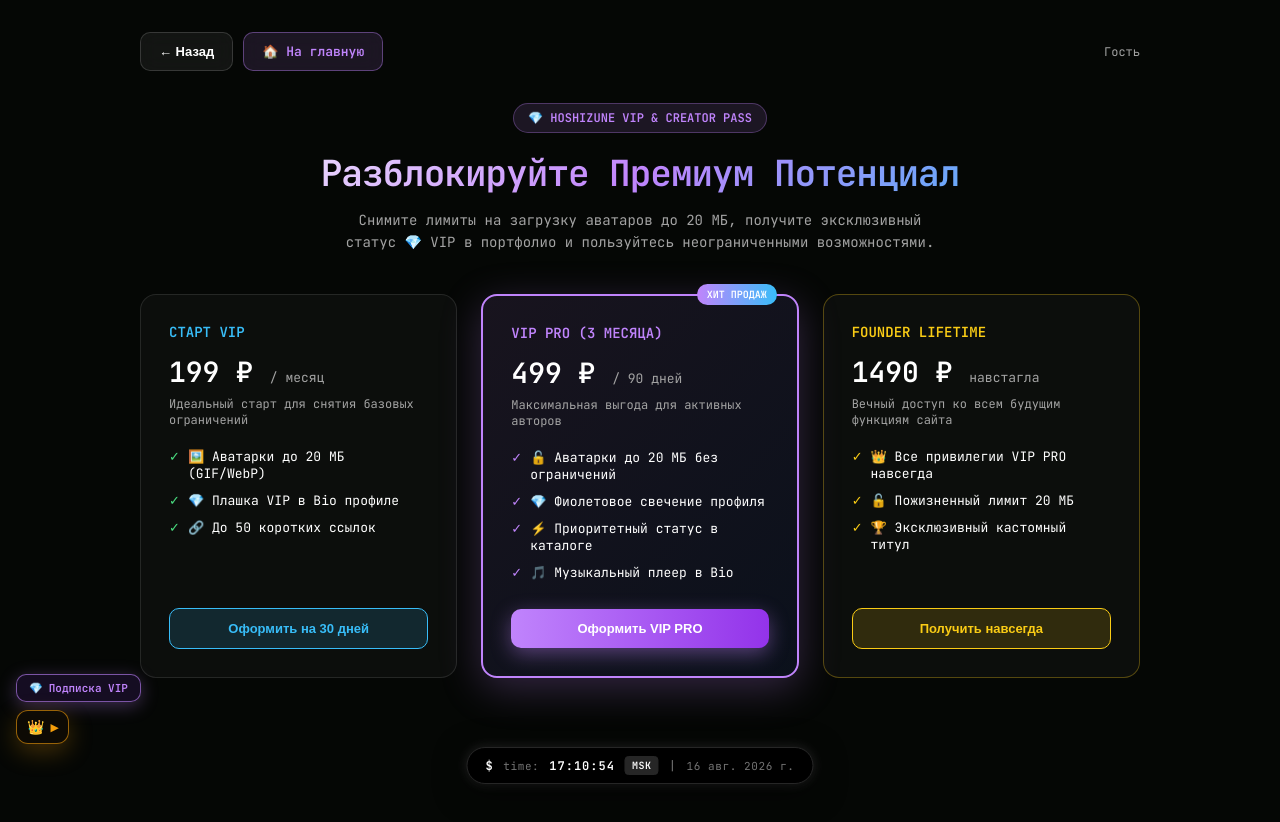
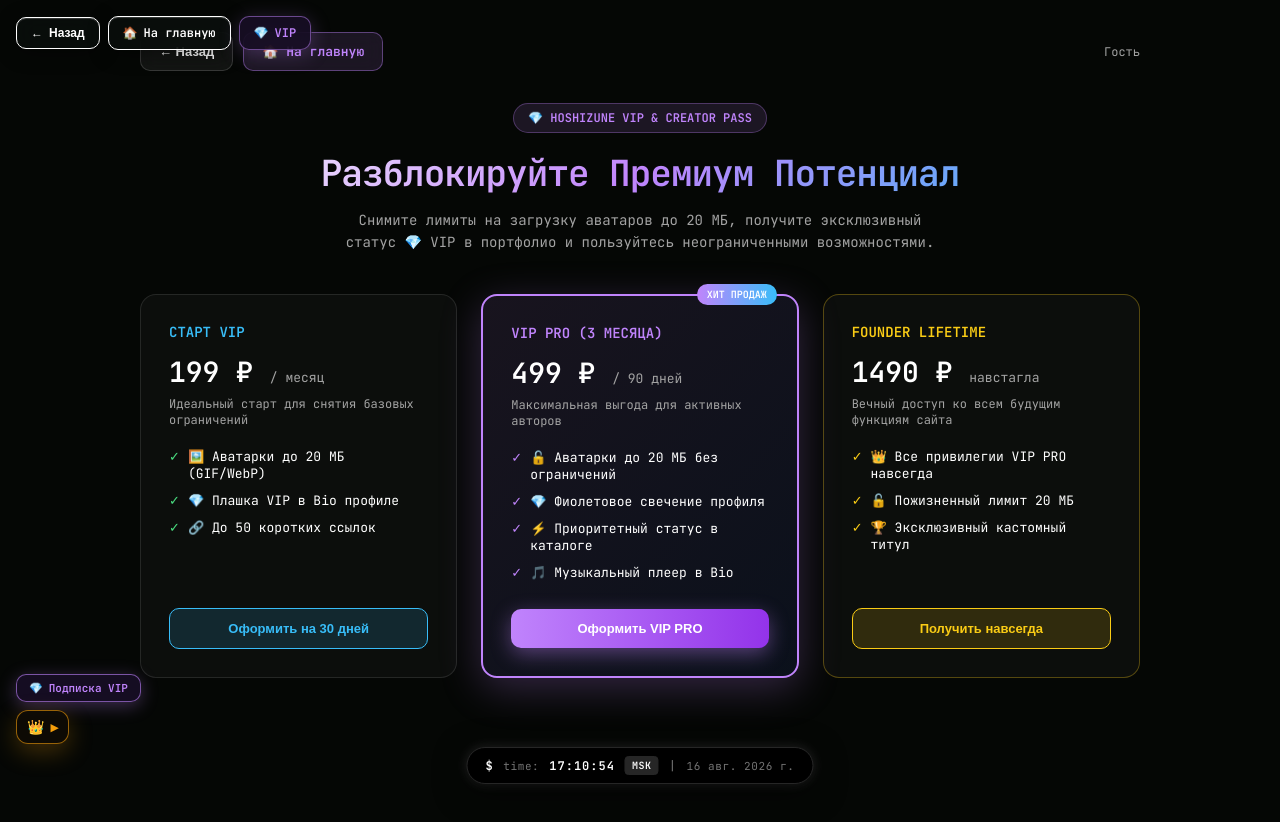
Before and after one commit to zerosensee/hoshizune-v4, a Next.js app: page /subscription in a window 1280 px wide. Shown: the top 822 px of the page. Built offline with nearby package versions, Linux system fonts and the light colour scheme; no server answers.

Commit message:
fix: badge dropdown overflow alignment, add global floating navigation bar and styled back buttons

```diff
--- a/app/layout.jsx
+++ b/app/layout.jsx
@@ -1,6 +1,7 @@
 import './globals.css';
 import MoscowClock from '@/components/ui/MoscowClock';
 import ThemeProvider from '@/components/ThemeProvider';
+import GlobalNavigationWidget from '@/components/ui/GlobalNavigationWidget';
 
 export const metadata = {
   title: 'Hoshizune — Bio',
@@ -63,6 +64,7 @@
       </head>
       <body>
         <div className="noise" />
+        <GlobalNavigationWidget />
         <ThemeProvider>{children}</ThemeProvider>
         <MoscowClock />
       </body>
--- /dev/null
+++ b/components/ui/GlobalNavigationWidget.jsx
@@ -0,0 +1,153 @@
+'use client';
+
+/**
+ * Глобальный плавающий виджет навигации Hoshizune v4.
+ * Автоматически отображается на всех страницах сайта кроме главной ("/").
+ * Предоставляет кнопки "← Назад", "🏠 На главную" и "💎 VIP Подписка"
+ * в стиле Liquid Glass с микро-анимациями.
+ */
+import { usePathname, useRouter } from 'next/navigation';
+import Link from 'next/link';
+
+export default function GlobalNavigationWidget() {
+  const pathname = usePathname();
+  const router = useRouter();
+
+  // Не отображаем плавающую панель только на самой главной странице
+  if (pathname === '/') {
+    return null;
+  }
+
+  const handleBack = () => {
+    if (typeof window !== 'undefined' && window.history.length > 1) {
+      router.back();
+    } else {
+      router.push('/');
+    }
+  };
+
+  return (
+    <div
+      style={{
+        position: 'fixed',
+        top: '16px',
+        left: '16px',
+        zIndex: 99999,
+        display: 'flex',
+        alignItems: 'center',
+        gap: '8px',
+        fontFamily: 'var(--font-mono, monospace)',
+        animation: 'slideUpToast 0.3s ease-out',
+      }}
+    >
+      {/* Кнопка "← Назад" */}
+      <button
+        type="button"
+        onClick={handleBack}
+        style={{
+          background: 'rgba(10, 15, 12, 0.85)',
+          border: '1px solid var(--accent, rgba(255, 255, 255, 0.25))',
+          color: 'var(--text-primary, #ffffff)',
+          padding: '8px 14px',
+          borderRadius: '10px',
+          cursor: 'pointer',
+          fontSize: '12px',
+          fontWeight: 'bold',
+          display: 'flex',
+          alignItems: 'center',
+          gap: '6px',
+          backdropFilter: 'blur(12px)',
+          WebkitBackdropFilter: 'blur(12px)',
+          boxShadow: '0 4px 20px rgba(0, 0, 0, 0.4), inset 0 1px 1px rgba(255, 255, 255, 0.2)',
+          transition: 'all 0.2s cubic-bezier(0.4, 0, 0.2, 1)',
+        }}
+        onMouseEnter={(e) => {
+          e.currentTarget.style.borderColor = 'var(--accent, #4ade80)';
+          e.currentTarget.style.transform = 'translateY(-2px)';
+          e.currentTarget.style.boxShadow = '0 6px 24px var(--accent-glow, rgba(74, 222, 128, 0.3))';
+        }}
+        onMouseLeave={(e) => {
+          e.currentTarget.style.borderColor = 'var(--accent, rgba(255, 255, 255, 0.25))';
+          e.currentTarget.style.transform = 'translateY(0)';
+          e.currentTarget.style.boxShadow = '0 4px 20px rgba(0, 0, 0, 0.4)';
+        }}
+        title="Вернуться на предыдущую страницу"
+      >
+        <span>←</span>
+        <span>Назад</span>
+      </button>
+
+      {/* Кнопка "🏠 На главную" */}
+      <Link
+        href="/"
+        style={{
+          background: 'rgba(10, 15, 12, 0.85)',
+          border: '1px solid var(--accent, rgba(74, 222, 128, 0.4))',
+          color: 'var(--accent, #4ade80)',
+          padding: '8px 14px',
+          borderRadius: '10px',
+          textDecoration: 'none',
+          fontSize: '12px',
+          fontWeight: 'bold',
+          display: 'flex',
+          alignItems: 'center',
+          gap: '6px',
+          backdropFilter: 'blur(12px)',
+          WebkitBackdropFilter: 'blur(12px)',
+          boxShadow: '0 4px 20px rgba(0, 0, 0, 0.4), inset 0 1px 1px rgba(255, 255, 255, 0.2)',
+          transition: 'all 0.2s cubic-bezier(0.4, 0, 0.2, 1)',
+        }}
+        onMouseEnter={(e) => {
+          e.currentTarget.style.background = 'var(--accent-glow, rgba(74, 222, 128, 0.2))';
+          e.currentTarget.style.transform = 'translateY(-2px)';
+          e.currentTarget.style.boxShadow = '0 6px 24px var(--accent-glow, rgba(74, 222, 128, 0.4))';
+        }}
+        onMouseLeave={(e) => {
+          e.currentTarget.style.background = 'rgba(10, 15, 12, 0.85)';
+          e.currentTarget.style.transform = 'translateY(0)';
+          e.currentTarget.style.boxShadow = '0 4px 20px rgba(0, 0, 0, 0.4)';
+        }}
+        title="Перейти на главную страницу"
+      >
+        <span>🏠</span>
+        <span>На главную</span>
+      </Link>
+
+      {/* Кнопка "💎 VIP Подписка" */}
+      <Link
+        href="/subscription"
+        style={{
+          background: 'rgba(24, 15, 38, 0.85)',
+          border: '1px solid rgba(192, 132, 252, 0.5)',
+          color: '#c084fc',
+          padding: '8px 14px',
+          borderRadius: '10px',
+          textDecoration: 'none',
+          fontSize: '12px',
+          fontWeight: 'bold',
+          display: 'flex',
+          alignItems: 'center',
+          gap: '6px',
+          backdropFilter: 'blur(12px)',
+          WebkitBackdropFilter: 'blur(12px)',
+          boxShadow: '0 4px 20px rgba(192, 132, 252, 0.25)',
+          transition: 'all 0.2s cubic-bezier(0.4, 0, 0.2, 1)',
+        }}
+        onMouseEnter={(e) => {
+          e.currentTarget.style.background = 'rgba(192, 132, 252, 0.25)';
+          e.currentTarget.style.transform = 'translateY(-2px)';
+          e.currentTarget.style.boxShadow = '0 6px 24px rgba(192, 132, 252, 0.5)';
+        }}
+        onMouseLeave={(e) => {
+          e.currentTarget.style.background = 'rgba(24, 15, 38, 0.85)';
+          e.currentTarget.style.transform = 'translateY(0)';
+          e.currentTarget.style.boxShadow = '0 4px 20px rgba(192, 132, 252, 0.25)';
+        }}
+        title="Перейти в раздел подписок"
+      >
+        <span>💎</span>
+        <span>VIP</span>
+      </Link>
+    </div>
+  );
+}
```
Also changed, not shown: app/admin/AdminLayoutClient.jsx (+37 -4 lines), app/bio/editor/page.jsx (+15 -2 lines), app/explore/ExploreClient.jsx (+27 -6 lines), components/ui/BadgesContainer.jsx (+13 -1 lines).
